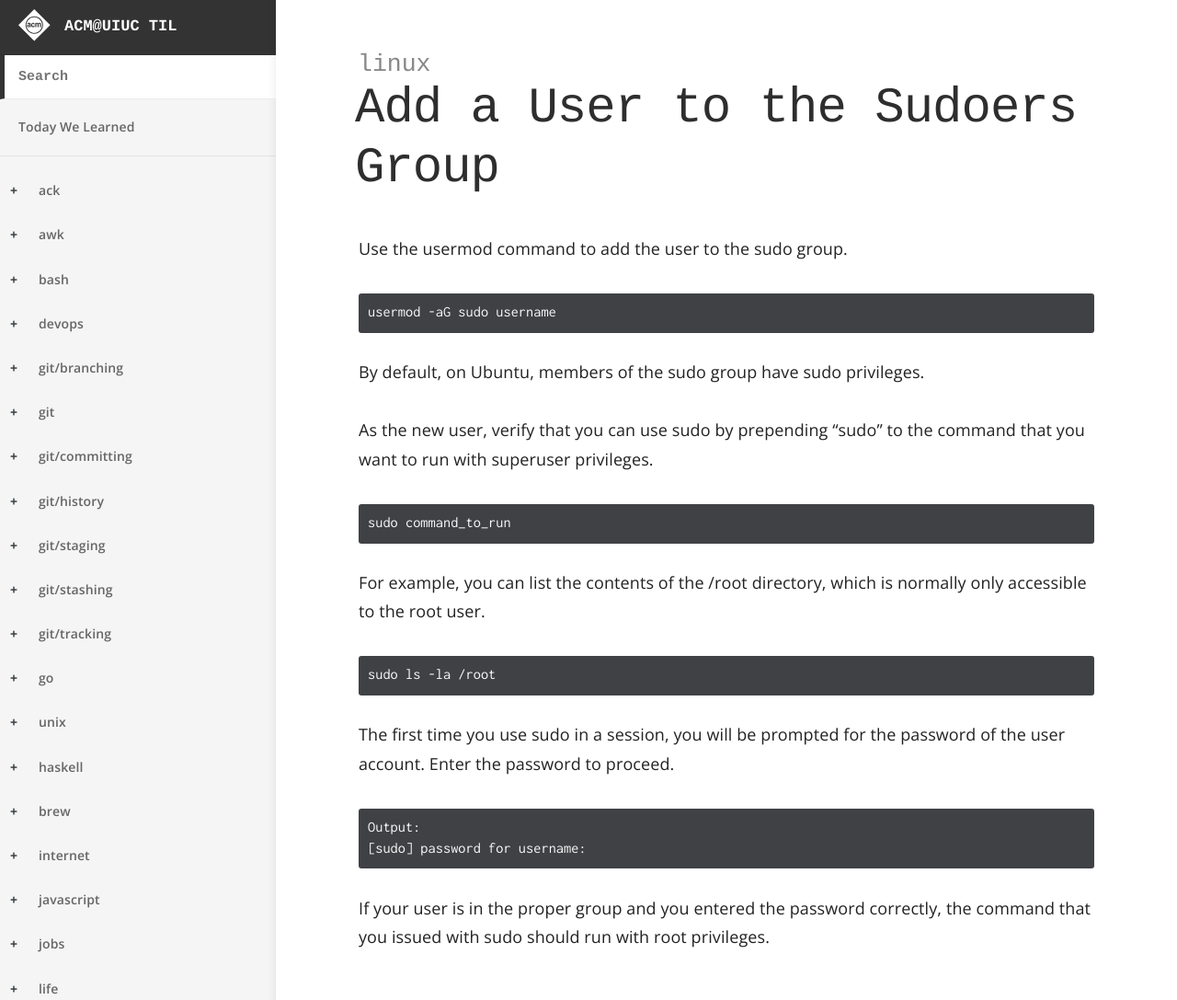
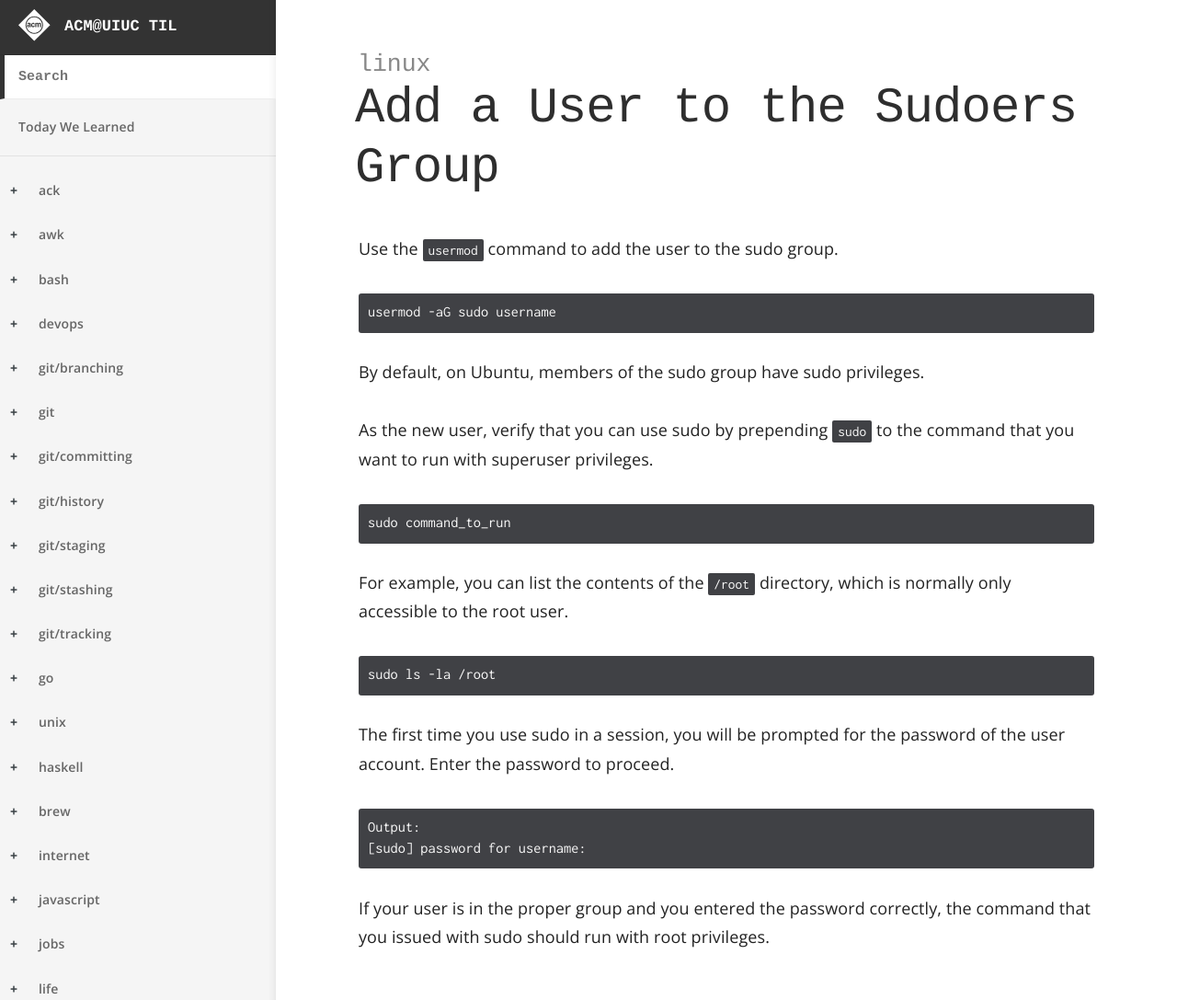
Before and after one commit to acm-uiuc/til, a Jekyll site: the page built from _til/linux/add-user-to-sudoers.md, in a window 1280 px wide. Shown: the whole page at 92% size. Built offline with Jekyll 4.4.1, drawn with Linux system fonts in a browser that asks for light colours.

````diff
--- a/_til/linux/add-user-to-sudoers.md
+++ b/_til/linux/add-user-to-sudoers.md
@@ -3,7 +3,7 @@ title: Add a User to the Sudoers Group
 category: linux
 ---
 
-Use the usermod command to add the user to the sudo group.
+Use the ```usermod``` command to add the user to the sudo group.
 
 ```
 usermod -aG sudo username
@@ -12,13 +12,13 @@ usermod -aG sudo username
 By default, on Ubuntu, members of the sudo group have sudo privileges.
 
 
-As the new user, verify that you can use sudo by prepending "sudo" to the command that you want to run with superuser privileges.
+As the new user, verify that you can use sudo by prepending ``sudo`` to the command that you want to run with superuser privileges.
 
 ```
 sudo command_to_run
 ```
 
-For example, you can list the contents of the /root directory, which is normally only accessible to the root user.
+For example, you can list the contents of the ```/root``` directory, which is normally only accessible to the root user.
 
 ```
 sudo ls -la /root
````
